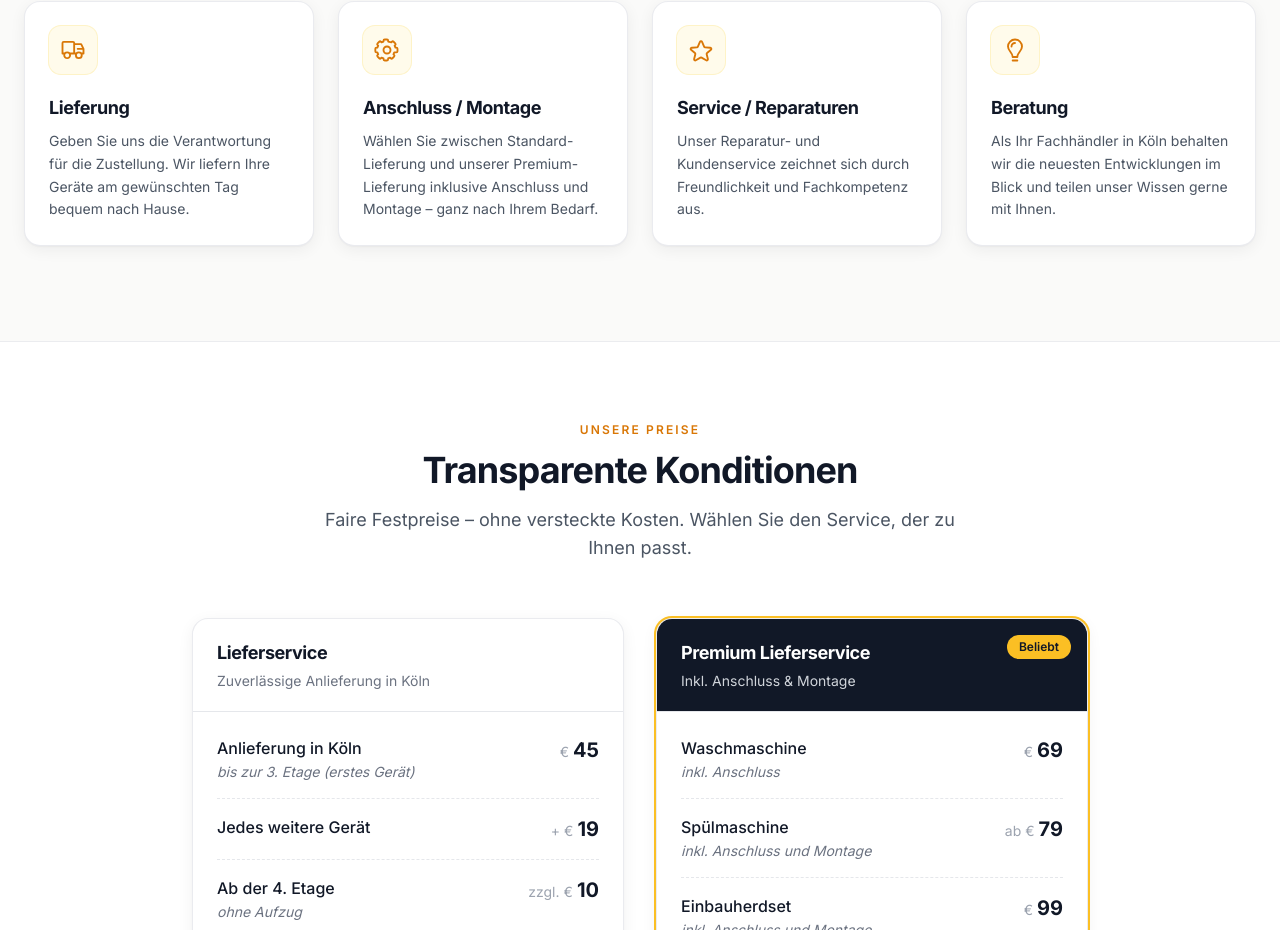
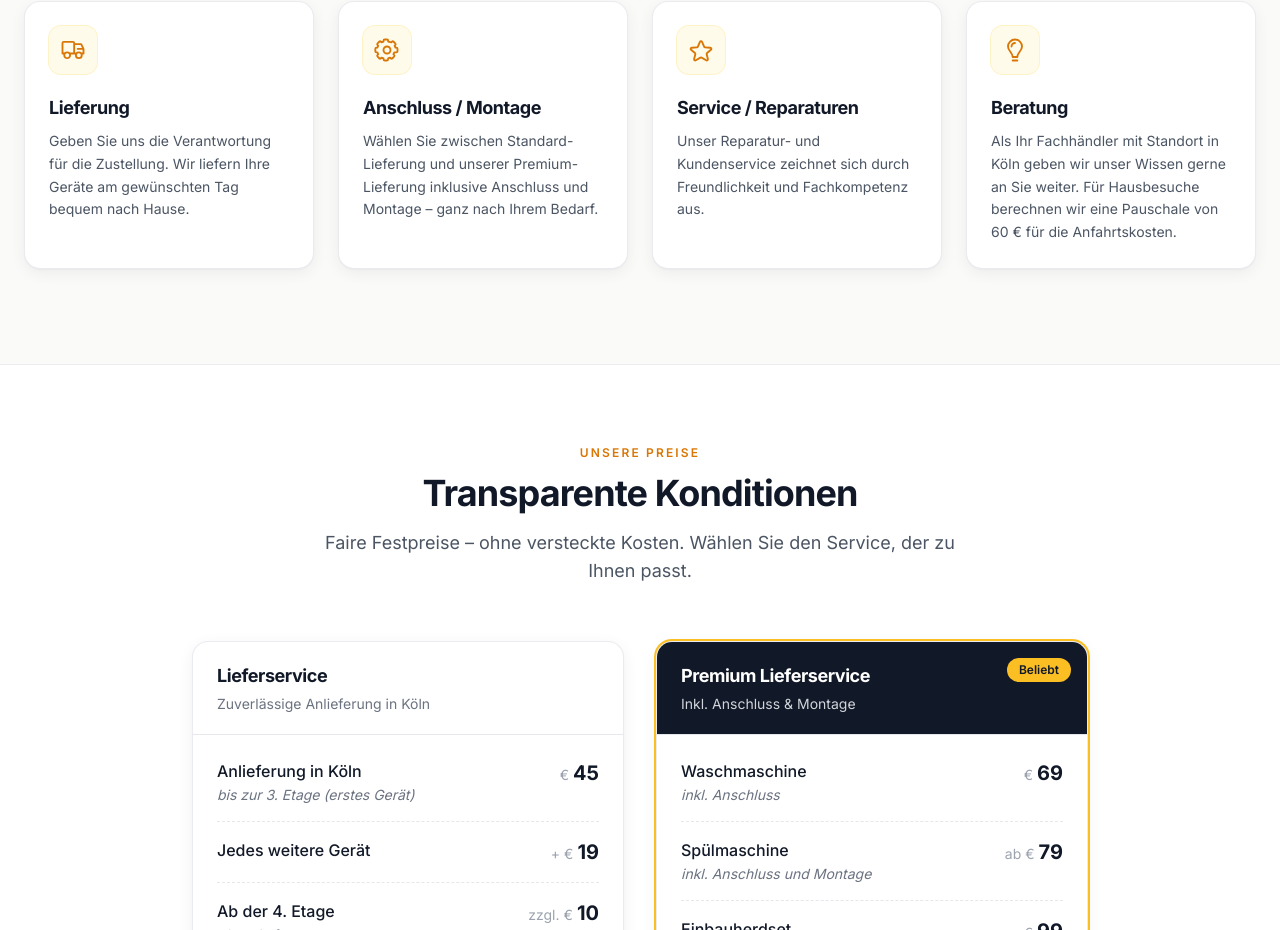
Before and after one commit to baha-a/hm, a Next.js app: page / in a window 1280 px wide. Shown: the part 1440-2370 px from the top of the page. Built offline with nearby package versions, Linux system fonts and the light colour scheme.

Commit message:
update beratung card

```diff
--- a/app/components/services.tsx
+++ b/app/components/services.tsx
@@ -28,7 +28,7 @@ export default function Services() {
             <path stroke="currentColor" strokeLinecap="round" strokeLinejoin="round" strokeWidth="1.6" d="M11.083 5.104c.35-.8 1.485-.8 1.834 0l1.752 4.022a1 1 0 0 0 .84.597l4.463.342c.9.069 1.255 1.2.556 1.771l-3.33 2.723a1 1 0 0 0-.337 1.016l1.03 4.119c.214.858-.71 1.552-1.474 1.106l-3.913-2.281a1 1 0 0 0-1.008 0L7.583 20.8c-.764.446-1.688-.248-1.474-1.106l1.03-4.119A1 1 0 0 0 6.8 14.56l-3.33-2.723c-.698-.571-.342-1.702.557-1.771l4.462-.342a1 1 0 0 0 .84-.597l1.753-4.022Z" />
           </svg>
         </Service>
-        <Service title="Beratung" content="Als Ihr Fachhändler in Köln behalten wir die neuesten Entwicklungen im Blick und teilen unser Wissen gerne mit Ihnen.">
+        <Service title="Beratung" content="Als Ihr Fachhändler mit Standort in Köln geben wir unser Wissen gerne an Sie weiter. Für Hausbesuche berechnen wir eine Pauschale von 60 € für die Anfahrtskosten.">
           <svg className="h-7 w-7" aria-hidden="true" xmlns="http://www.w3.org/2000/svg" fill="none" viewBox="0 0 24 24">
             <path stroke="currentColor" strokeLinecap="round" strokeLinejoin="round" strokeWidth="1.6" d="M9 9a3 3 0 0 1 3-3m-2 15h4m0-3c0-4.1 4-4.9 4-9A6 6 0 1 0 6 9c0 4 4 5 4 9h4Z" />
           </svg>
```
